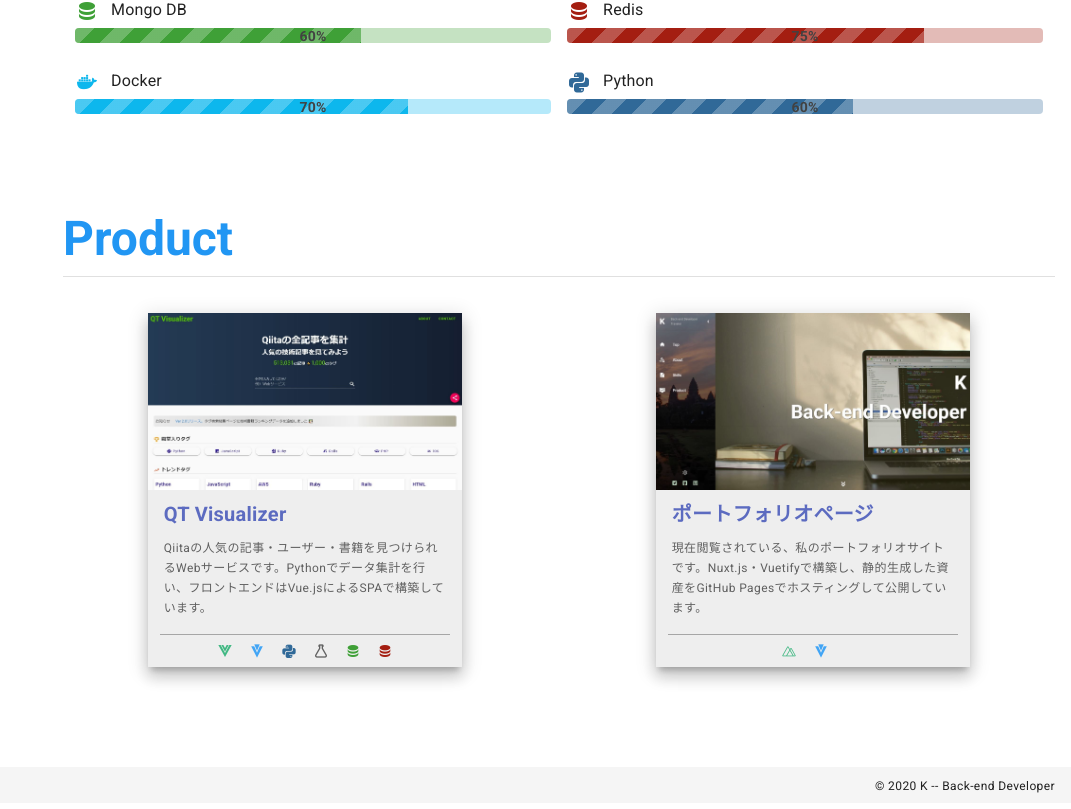
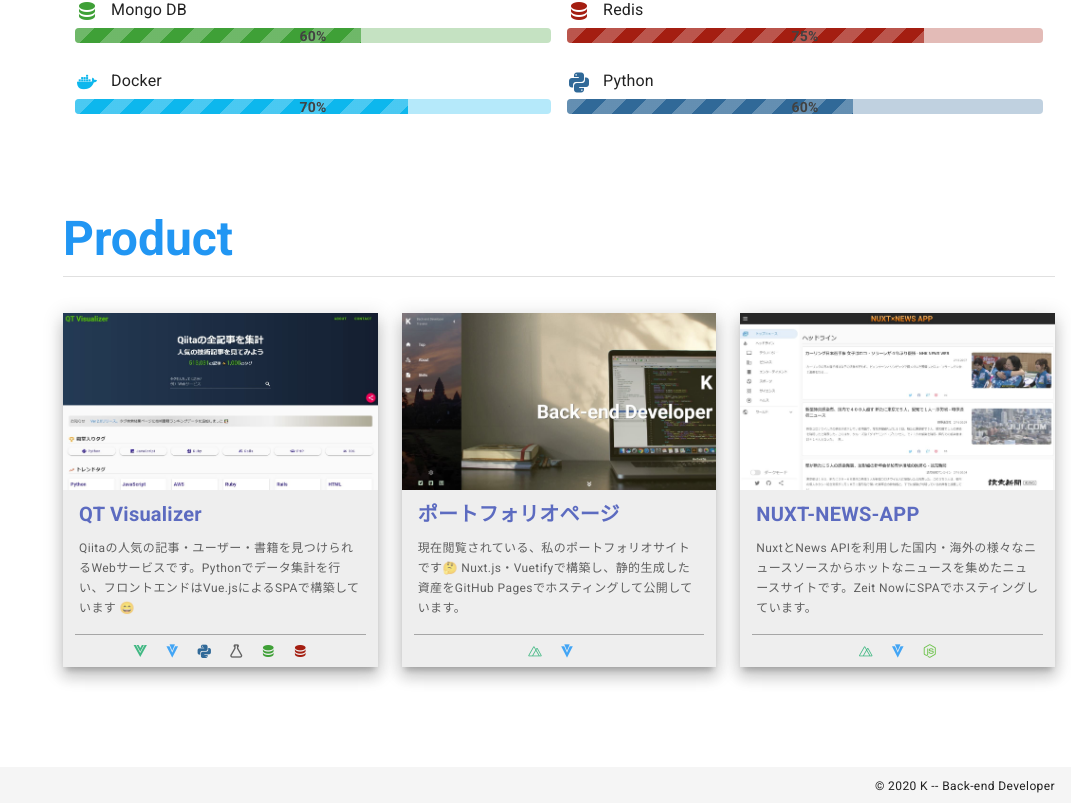
Before and after one commit to k-urtica/k-urtica.github.io, a Nuxt app: page / in a window 1280 px wide. Shown: the part 1913-2722 px from the top of the page, without its empty margins (209-1280 px from the left). Built offline with nearby package versions, Linux system fonts and the light colour scheme.

Commit message:
✨ Add product (Nuxt-News-App)

```diff
--- a/components/main/MyProduct.vue
+++ b/components/main/MyProduct.vue
@@ -91,7 +91,7 @@ export default {
         image: "product-qtv.jpg",
         description:
           "Qiitaの人気の記事・ユーザー・書籍を見つけられるWebサービスです。" +
-          "Pythonでデータ集計を行い、フロントエンドはVue.jsによるSPAで構築しています。",
+          "Pythonでデータ集計を行い、フロントエンドはVue.jsによるSPAで構築しています 😄",
         stackIcons: [
           { icon: "mdi-vuejs", color: "#41B883" },
           { icon: "mdi-vuetify", color: "#42A5F5" },
@@ -120,7 +120,7 @@ export default {
         url: "https://k-urtica.github.io/",
         image: "product-portfolio.jpg",
         description:
-          "現在閲覧されている、私のポートフォリオサイトです。" +
+          "現在閲覧されている、私のポートフォリオサイトです🤔 " +
           "Nuxt.js・Vuetifyで構築し、静的生成した資産をGitHub Pagesでホスティングして公開しています。",
         stackIcons: [
           { icon: "mdi-nuxt", color: "#41B883" },
@@ -135,6 +135,33 @@ export default {
           {
             title: "Others",
             stacks: "GitHub Pages"
+          }
+        ]
+      },
+      {
+        title: "NUXT-NEWS-APP",
+        url: "https://nuxt-news-app.now.sh/",
+        image: "product-nuxt-news-app.jpg",
+        description:
+          "NuxtとNews APIを利用した国内・海外の様々なニュースソースからホットなニュースを集めたニュースサイトです。" +
+          "Zeit NowにSPAでホスティングしています。",
+        stackIcons: [
+          { icon: "mdi-nuxt", color: "#41B883" },
+          { icon: "mdi-vuetify", color: "#42A5F5" },
+          { icon: "mdi-nodejs", color: "#6cc24a" }
+        ],
+        stackDetail: [
+          {
+            title: "Front-end",
+            stacks: "Nuxt.js / Vuetify"
+          },
+          {
+            title: "Serverless-Functions",
+            stacks: "Node.js"
+          },
+          {
+            title: "Others",
+            stacks: "Zeit Now"
           }
         ]
       }
```
Also changed, not shown: assets/img/product/product-nuxt-news-app.jpg (added).
